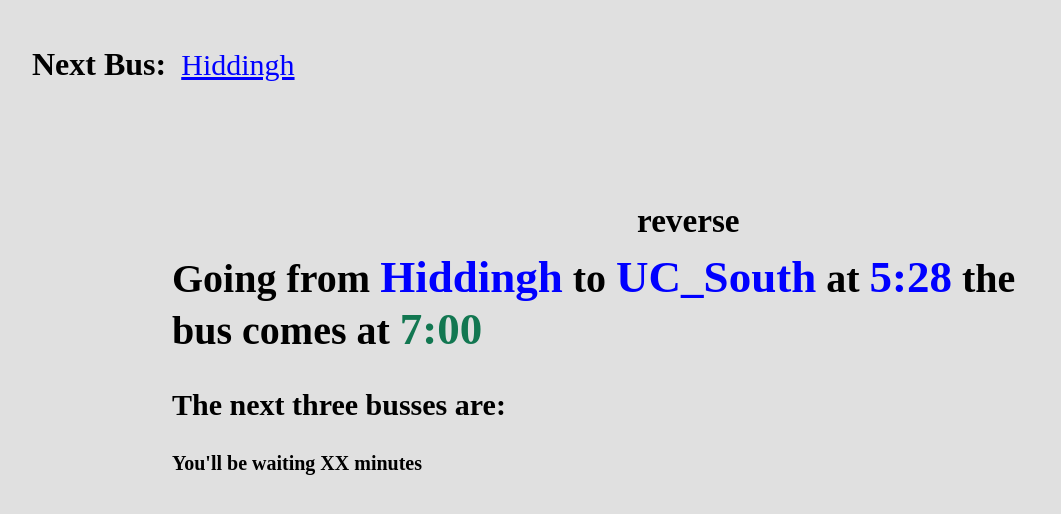
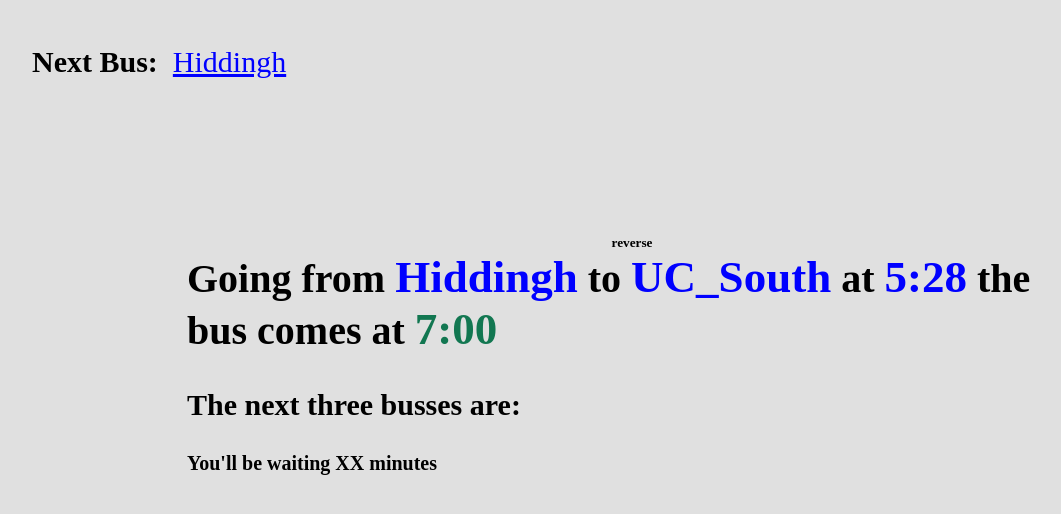
Before and after one commit to lucascarrr/next-bus, a React (Create React App) app: page / in a window 1280 px wide. Shown: the top 514 px of the page, without its empty margins (18-1079 px from the left). Built offline with nearby package versions, Linux system fonts and the light colour scheme; a web font is replaced by a local one.

Commit message:
fixed paths

```diff
--- a/src/App.css
+++ b/src/App.css
@@ -1,19 +1,25 @@
 .App {
   font-family: 'TX02Mono-Regular';
+  -webkit-text-size-adjust: 100%; /* Prevent auto text scaling on iOS */
 }
 
 @font-face {
   font-family: 'TX02Mono-Regular';
   src: url('https://intdev-global.s3.us-west-2.amazonaws.com/public/internet-dev/e049dfb6-9c5d-4ac4-97c2-eb6e95c61d09.woff2') format('woff2');
+  font-display: swap; /* Improve font loading performance */
 }
 
 header {
   text-align: left;
-  margin-top: 25px;
+  margin-top: clamp(15px, 4vw, 25px);
+  padding: env(safe-area-inset-top) env(safe-area-inset-right) 0 env(safe-area-inset-left); /* iOS safe area */
+  display: flex;
+  align-items: center;
 }
 
 header h1 {
-  margin-left: 50px;
+  margin-left: clamp(10px, 5vw, 50px);
+  font-size: clamp(18px, 4vw, 30px);
 }
 
 main {
@@ -21,91 +27,127 @@ main {
   top: 45%;
   left: 50%;
   transform: translate(-50%, -50%);
-  width: 100%;
-  max-width: 900px; /* Optional: set a maximum width */
-  box-sizing: border-box; /* Ensure padding and border do not affect width */
+  width: min(90%, 900px);
+  padding: 0 15px;
+  box-sizing: border-box;
+  margin: 0 auto;
 }
 
-main h1 {
-  font-size: 40px;
-}
+main h1 { font-size: clamp(24px, 5vw, 40px); }
+main h2 { font-size: clamp(24px, 5vw, 40px); }
+main h3 { font-size: clamp(20px, 4vw, 30px); }
+main h4 { font-size: clamp(16px, 3vw, 20px); }
 
-main h2 {
-  font-size: 40px;
-}
-
-main h3 {
-  font-size: 30px;
-}
-
-main h4 {
-  font-size: 20px;
-}
-/* Flexbox for the header to align elements horizontally */
-header {
-  display: flex;
-  align-items: center; /* Vertically align elements */
-}
-
-/* Make the dropdown text appear next to the title */
 .dropdown {
   cursor: pointer;
   color: blue;
-  font-size: 30px;
+  font-size: clamp(16px, 4vw, 30px);
   text-decoration: underline;
-  margin-left: 15px; /* Space between the h1 and the dropdown */
+  margin-left: clamp(8px, 2vw, 15px);
+  -webkit-tap-highlight-color: transparent; /* Remove tap highlight on iOS */
 }
 
-/* Style the options dropdown */
 .dropdown-options {
-  position:relative ;
+  position: absolute;
   background-color: white;
   border: 1px solid #ccc;
-  margin-left: 20px;
+  margin-left: clamp(10px, 2vw, 20px);
   padding: 10px;
   display: flex;
   flex-direction: column;
   margin-top: 5px;
   z-index: 1000;
   box-shadow: 0 4px 8px rgba(0, 0, 0, 0.1);
+  max-height: 80vh; /* Prevent overflow on small screens */
+  overflow-y: auto;
+  -webkit-overflow-scrolling: touch; /* Smooth scrolling on iOS */
 }
 
-/* Style individual items */
 .dropdown-item {
-  padding: 5px;
+  padding: clamp(8px, 2vw, 10px);
   cursor: pointer;
   transition: background-color 0.3s ease;
+  font-size: clamp(14px, 3vw, 16px);
 }
 
-/* Add hover effect */
 .dropdown-item:hover {
   background-color: #f0f0f0;
 }
 
-
-/* Optional: Adjust positioning for dropdown, if needed */
 .information {
   position: relative;
-  font-size: 40px;
+  font-size: clamp(25px, 5vw, 40px);
 }
 
 .reverseButton {
   position: absolute;
-  top: -115px;
-  left: 455px;
-  z-index: 10; /* Makes sure it's on top of other elements */
-  margin: 10px; /* Adjust this value to place it where you want */
-  cursor: pointer; /* Optional: for better user interaction */
+  top: clamp(-60px, -15vw, -115px);
+  left: 50%;
+  transform: translateX(-50%);
+  z-index: 10;
+  margin: 10px;
+  cursor: pointer;
+  padding: clamp(8px, 2vw, 12px);
+  font-size: clamp(14px, 3vw, 16px);
+  touch-action: manipulation; /* Improve touch handling */
 }
 
 .bold-blue {
   font-weight: bolder;
   color: blue;
-  font-size: 45px;
+  font-size: clamp(30px, 6vw, 45px);
 }
 
 .bold-red {
   font-weight: bolder;
   color: #127751;
-  font-size: 45px;
+  font-size: clamp(30px, 6vw, 45px);
 }
+
+/* iPhone-specific media queries */
+@supports (-webkit-touch-callout: none) {
+  /* iOS-specific adjustments */
+  main {
+    top: 50%;
+    transform: translate(-50%, -55%);
+    padding-bottom: env(safe-area-inset-bottom);
+  }
+
+  .dropdown-options {
+    max-height: 70vh;
+    border-radius: 8px;
+  }
+}
+
+/* Portrait iPhone SE and smaller */
+@media screen and (max-width: 375px) {
+  header h1 {
+    font-size: 16px;
+  }
+
+  .dropdown {
+    font-size: 14px;
+  }
+
+  main {
+    width: 95%;
+  }
+
+  .bold-blue, .bold-red {
+    font-size: 22px;
+  }
+}
+
+/* Landscape mode adjustments */
+@media screen and (max-height: 450px) {
+  main {
+    position: relative;
+    top: 0;
+    transform: translateX(-50%);
+    margin-top: 60px;
+  }
+
+  .reverseButton {
+    top: -40px;
+  }
+}
```
